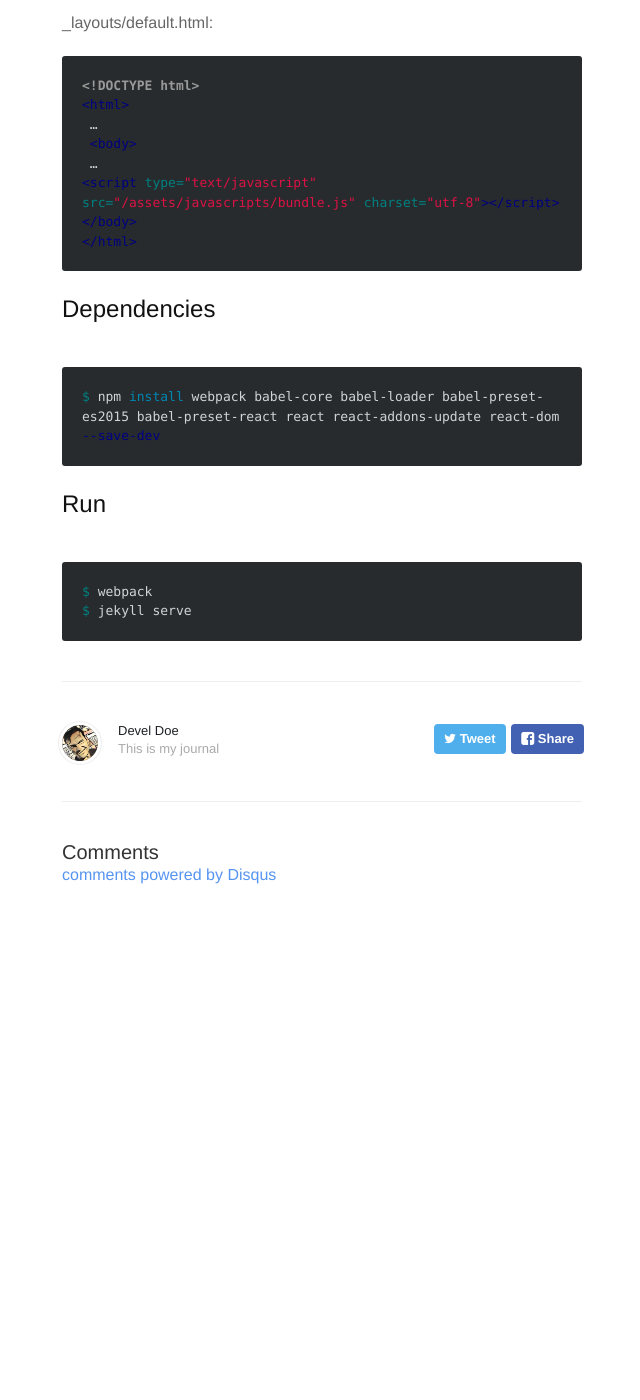
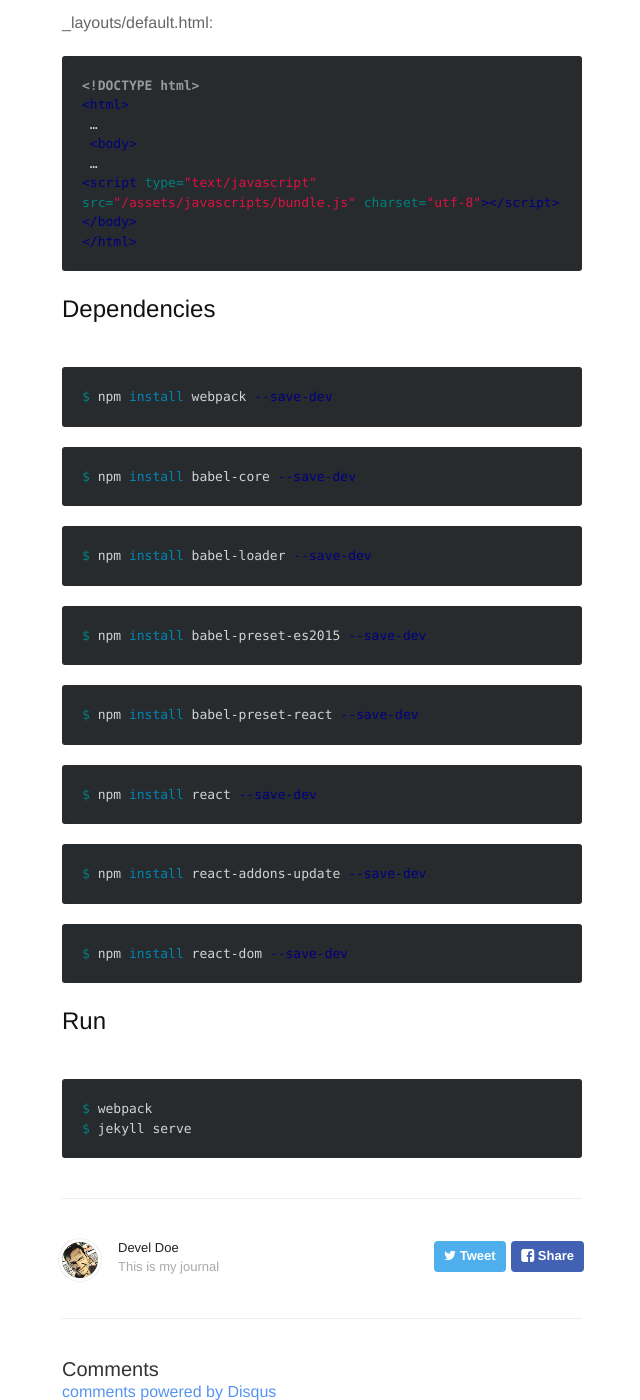
Before and after one commit to develdoe/develdoe.github.io, a Jekyll site: the page built from _posts/2016-11-18-jekyll-integrating-webpack-react.md, in a window 1280 px wide and 1400 px high, scrolled down 3730 px. Shown: the whole window, without its empty margins (318-958 px from the left). Built offline with Jekyll 4.4.1, drawn with Linux system fonts in a browser that asks for light colours; nearby versions of some CDN libraries; comment, search, counter and statistics services are not loaded; before the commit the page ends 4613 px from its top, so only the background shows below that.

Commit message:
Updated 2016-11-18-jekyll-integrating-webpack-react.md

````diff
--- a/_posts/2016-11-18-jekyll-integrating-webpack-react.md
+++ b/_posts/2016-11-18-jekyll-integrating-webpack-react.md
@@ -172,7 +172,35 @@ _layouts/default.html:
 ## Dependencies
 
 ```bash
-$ npm install webpack babel-core babel-loader babel-preset-es2015 babel-preset-react react react-addons-update react-dom --save-dev
+$ npm install webpack --save-dev
+```
+
+```bash
+$ npm install babel-core --save-dev
+```
+
+```bash
+$ npm install babel-loader --save-dev
+```
+
+```bash
+$ npm install babel-preset-es2015 --save-dev
+```
+
+```bash
+$ npm install babel-preset-react --save-dev
+```
+
+```bash
+$ npm install react --save-dev
+```
+
+```bash
+$ npm install react-addons-update --save-dev
+```
+
+```bash
+$ npm install react-dom --save-dev
 ```
 
 ## Run
````
